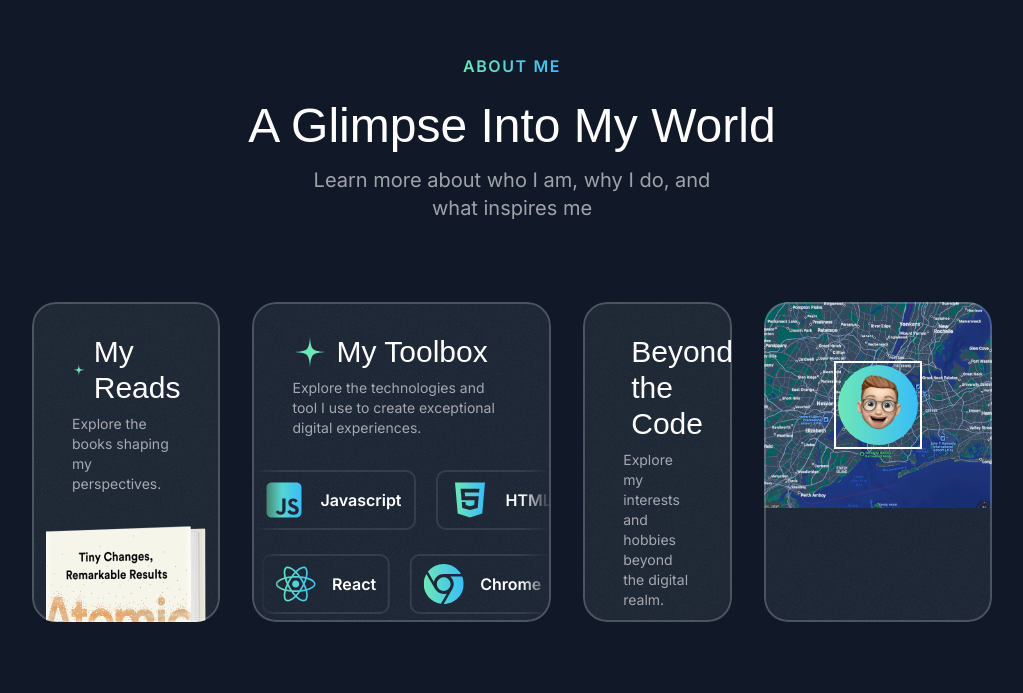
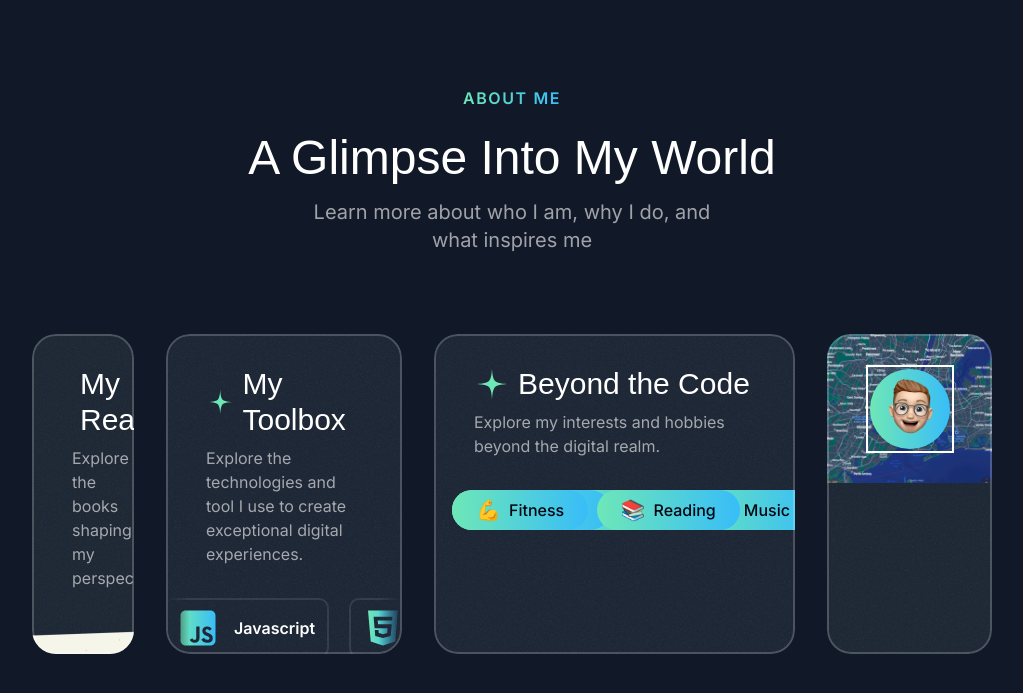
Before and after one commit to WilliamRossCrane/Portfolio, a Next.js app in the folder portfolio/portfolio/: page / in a window 1280 px wide. Shown: the part 4246-4939 px from the top of the page, without its empty margins (128-1151 px from the left). Built offline with nearby package versions, Linux system fonts and the light colour scheme; a web font is replaced by a local one.

Commit message:
About Section: Finished last two boxes for redsponsive views

```diff
--- a/portfolio/portfolio/src/components/CardHeader.tsx
+++ b/portfolio/portfolio/src/components/CardHeader.tsx
@@ -16,7 +16,7 @@ export const CardHeader = ({
                 <StarIcon className="size-9 text-emerald-300"/>
                 <h3 className="font-serif text-3xl">{title}</h3>
             </div>
-            <p className="text-sm text-white/60 mt-2">{description}</p>
+            <p className="text-sm lg:text-base max-w-xs text-white/60 mt-2">{description}</p>
         </div>
     )
 }
--- a/portfolio/portfolio/src/sections/About.tsx
+++ b/portfolio/portfolio/src/sections/About.tsx
@@ -36,7 +36,7 @@ const hobbies = [
 
 export const AboutSection = () => {
   return (
-    <div className="py-20">
+    <div className="py-20 lg:py-28">
       <div className="container">
         <SectionHeader
           eyebrow="About Me"
@@ -45,18 +45,18 @@ export const AboutSection = () => {
         />
 
         <div className="mt-20 flex flexx-col gap-8">
-          <div className="grid grid-cols-1 gap-8 md:grid-cols-5 md:gap-8">
-          <Card className="h-[320px] md:col-span-2">
+          <div className="grid grid-cols-1 gap-8 md:grid-cols-5 md:gap-8 lg:grid-cols-3">
+          <Card className="h-[320px] md:col-span-2 lg:col-span-1">
             <CardHeader
               title="My Reads"
               description="Explore the books shaping my perspectives."
             />
-            <div className="w-40 mx-auto mt-2 md:mt-0">
+            <div className="w-40 mx-auto mt-2">
               <Image src={bookImage} alt="Book cover" />
             </div>
           </Card>
 
-          <Card className="h-[320px] md:col-span-3">
+          <Card className="h-[320px] md:col-span-3 lg:col-span-2">
             <CardHeader
               title="My Toolbox"
               description="Explore the technologies and tool I use to create exceptional digital experiences."
@@ -67,7 +67,8 @@ export const AboutSection = () => {
           </Card>
           </div>
 
-          <Card className="h-[320px] p-0 flex-col">
+          <div className="grid grid-cols-1 md:grid-cols-5 lg:grid-cols-3 gap-8">
+          <Card className="h-[320px] p-0 flex-col md:col-span-3 lg:col-span-2">
             <CardHeader
               title="Beyond the Code"
               description="Explore my interests and hobbies beyond the digital realm."
@@ -88,7 +89,7 @@ export const AboutSection = () => {
             </div>
           </Card>
 
-          <Card className="h-[320px] p-0 relative">
+          <Card className="h-[320px] p-0 relative md:col-span-2 lg:col-span-1">
             <div className="relative h-full">
               <Image src={mapImage} alt="map" className="w-full h-full object-cover object-left-top" />
               <div className="absolute top-1/2 left-1/2 -translate-x-1/2 -translate-y-1/2 size-20 rounded-full bg-gradient-to-r from-emerald-300 to-sky-400 after:content-[''] after:absolute after:inset-0 after:outline after:outline-2 after:outline-offset-2 after:rounded-fullafter:outline-gray-950/30">
@@ -96,6 +97,7 @@ export const AboutSection = () => {
               </div>
             </div>
           </Card>
+          </div>
       </div>
       </div>
     </div>
```
